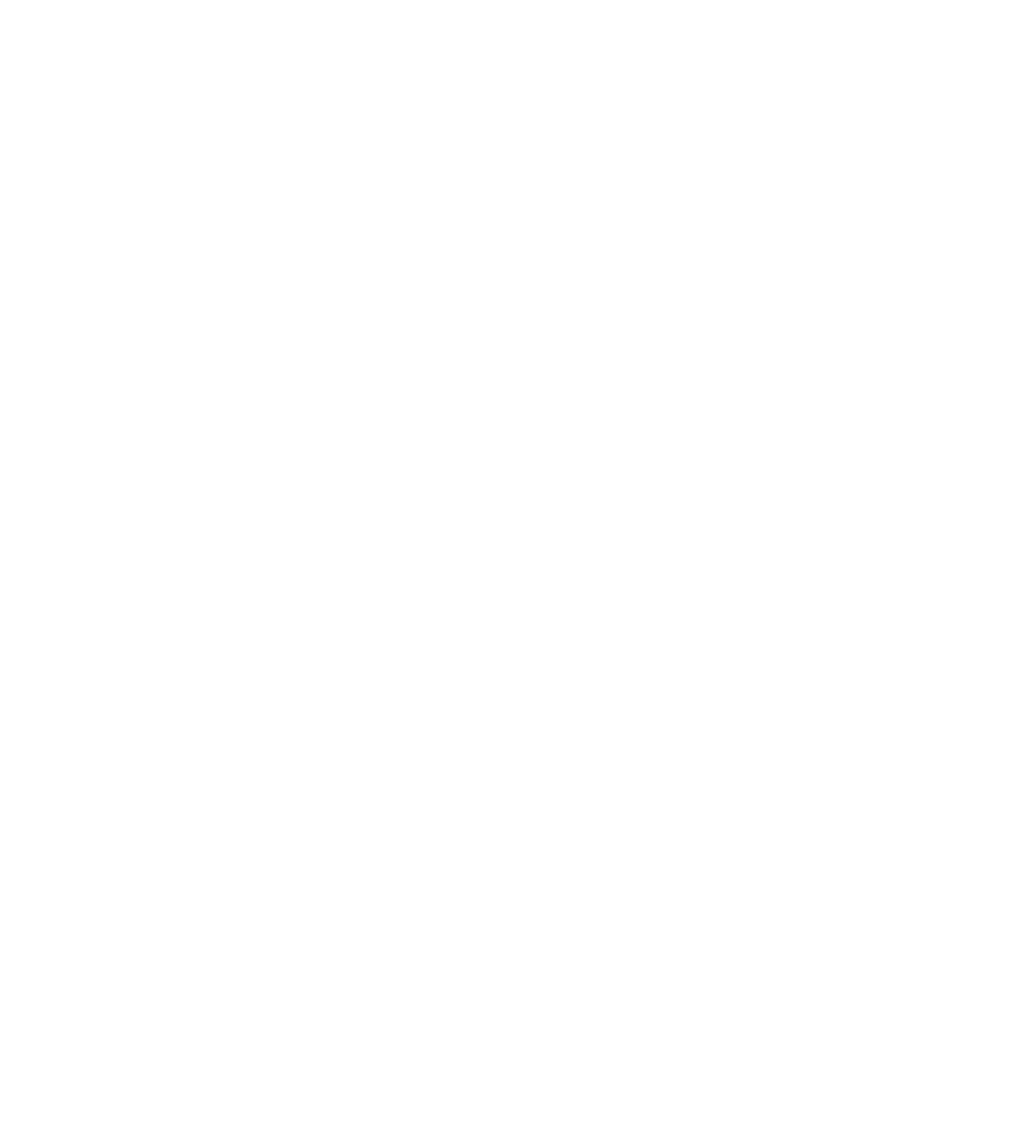
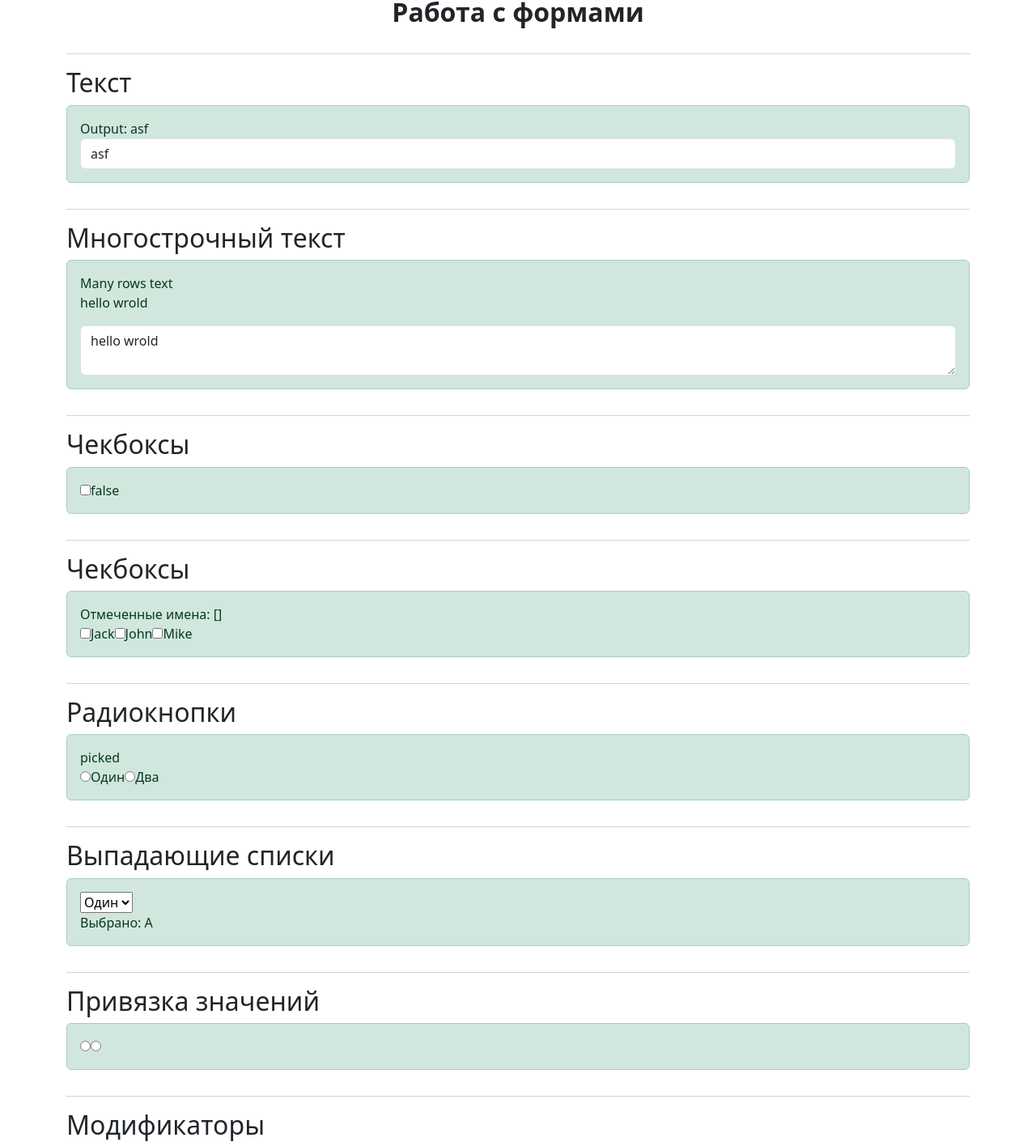
Before and after one commit to Lam0z/vue_lessons, a Nuxt app: page /lessons/forms in a window 1280 px wide. Before the commit this address had no page. Shown: the part 78-1494 px from the top of the page at 81% size. Before the commit the page ends 800 px from the top, so only its background shows below. Built offline with nearby package versions, Linux system fonts and the light colour scheme.

Commit message:
Lesson 8 - v-model

```diff
--- a/layouts/home.vue
+++ b/layouts/home.vue
@@ -26,6 +26,9 @@
             <li>
                 <nuxt-link to="/lessons/events" class=" ">Events</nuxt-link>
             </li>
+            <li>
+                <nuxt-link to="/lessons/forms" class=" ">Forms</nuxt-link>
+            </li>
         </ul>
     </header>
     <main>
--- /dev/null
+++ b/pages/lessons/forms.vue
@@ -0,0 +1,87 @@
+<script setup>
+const v = ref("asf");
+const message = ref("hello wrold");
+const checked = ref(false);
+const checkedNames = ref([]);
+const picked = ref(null);
+const selected = ref("A");
+
+const options = ref([
+    { text: "Один", value: "A" },
+    { text: "Два", value: "B" },
+    { text: "Три", value: "C" },
+]);
+const pickeds = ref();
+// const changeV = (e) => (v.value = e.target.value);
+</script>
+
+<template>
+    <MainHeader>Работа с формами</MainHeader>
+
+    <LPart subtitle="Текст ">
+        <div class="output">Output: {{ v }}</div>
+        <input type="text" class="form-control" v-model="v" />
+    </LPart>
+    <!--  -->
+    <LPart subtitle="Многострочный текст ">
+        <span>Many rows text</span>
+        <p style="white-space: pre-line">{{ message }}</p>
+        <textarea
+            v-model="message"
+            placeholder="input some words"
+            class="form-control"
+        ></textarea>
+    </LPart>
+    <!--  -->
+    <LPart subtitle="Чекбоксы ">
+        <input type="checkbox" id="checkbox" v-model="checked" />
+        <label for="checkbox">{{ checked }}</label>
+    </LPart>
+    <!--  -->
+    <LPart subtitle="Чекбоксы ">
+        <div>Отмеченные имена: {{ checkedNames }}</div>
+
+        <input type="checkbox" id="jack" value="Jack" v-model="checkedNames" />
+        <label for="jack">Jack</label>
+
+        <input type="checkbox" id="john" value="John" v-model="checkedNames" />
+        <label for="john">John</label>
+
+        <input type="checkbox" id="mike" value="Mike" v-model="checkedNames" />
+        <label for="mike">Mike</label>
+    </LPart>
+    <!--  -->
+    <LPart subtitle="Радиокнопки ">
+        <div>picked {{ picked }}</div>
+        <input type="radio" id="one" value="Один" v-model="picked" />
+        <label for="one">Один</label>
+
+        <input type="radio" id="two" value="Два" v-model="picked" />
+        <label for="two">Два</label>
+    </LPart>
+    <!--  -->
+    <LPart subtitle="Выпадающие списки ">
+        <select v-model="selected">
+            <option v-for="option in options" :value="option.value">
+                {{ option.text }}
+            </option>
+        </select>
+
+        <div>Выбрано: {{ selected }}</div>
+    </LPart>
+    <!--  -->
+    <LPart subtitle="Привязка значений ">
+        <div>{{ pickeds }}</div>
+        <input type="radio" v-model="pickeds" value="a" />
+        <input type="radio" v-model="pickeds" value="b" />
+    </LPart>
+    <!--  -->
+    <LPart subtitle="Модификаторы ">
+        <div>{{ pickeds }}</div>
+        <input type="radio" v-model="pickeds" value="a" />
+    </LPart>
+
+    <!--  -->
+</template>
+
+<style scoped></style>
```
